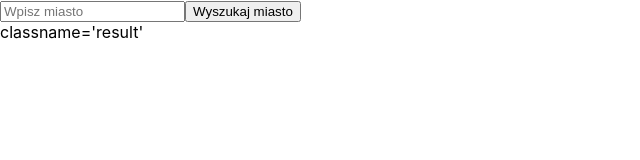
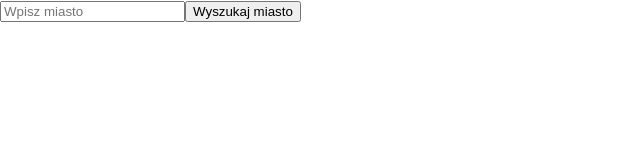
Before and after one commit to Maugonia/weather-app, a React (Create React App) app: page / in a window 1280 px wide. Shown: the top 160 px of the page, without its empty margins (0-640 px from the left). Built offline with nearby package versions, Linux system fonts and the light colour scheme.

Commit message:
first-results-api ok

```diff
--- a/src/components/Result.js
+++ b/src/components/Result.js
@@ -37,7 +37,7 @@ const Result = (props) => {
 
 
     return (
-        <div>classname='result'
+        <div className="result">
       {err ? `Nie znaleziono ${city}` : content}
         </div>
 
```
